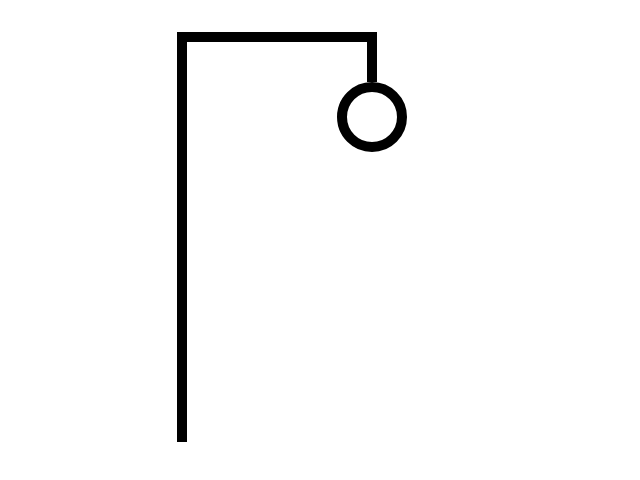
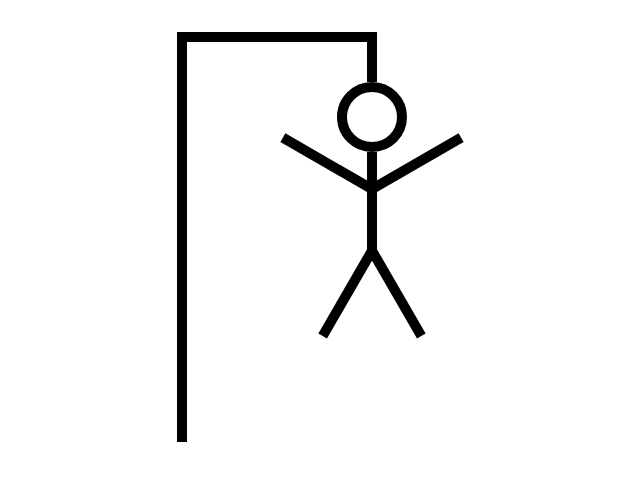
Before and after one commit to Kristina-Van/gallows-game, a React (Create React App) app: page / in a window 1280 px wide. Shown: the top 480 px of the page, without its empty margins (423-1063 px from the left). Built offline with nearby package versions, Linux system fonts and the light colour scheme.

Commit message:
updated gallows game

```diff
--- a/src/components/Hangman.tsx
+++ b/src/components/Hangman.tsx
@@ -9,13 +9,77 @@ const head = (<div style={{
 }}/>
 )
 const body = (<div style={{
-    width: "50px"
+    width: "10px",
+    height: "100px",
+    background: "black",
+    position: "absolute",
+    top: "120px",
+    right: 0,
 }}/>)
+const rightArm = (
+    <div
+        style={{
+            width: "100px",
+            height: "10px",
+            background: "black",
+            position: "absolute",
+            top: "150px",
+            right: "-100px",
+            rotate: "-30deg",
+            transformOrigin: "left bottom",
+        }}
+    />
+)
+const leftArm = (
+    <div
+        style={{
+            width: "100px",
+            height: "10px",
+            background: "black",
+            position: "absolute",
+            top: "150px",
+            right: "10px",
+            rotate: "30deg",
+            transformOrigin: "right bottom",
+        }}
+    />
+)
+const leftLeg = (
+    <div
+        style={{
+            width: "100px",
+            height: "10px",
+            background: "black",
+            position: "absolute",
+            top: "210px",
+            right: 0,
+            rotate: "-60deg",
+            transformOrigin: "right bottom",
+        }}
+    />
+)
+const rightLeg = (
+    <div
+        style={{
+            width: "100px",
+            height: "10px",
+            background: "black",
+            position: "absolute",
+            top: "210px",
+            right: "-90px",
+            rotate: "60deg",
+            transformOrigin: "left bottom",
+        }}
+    />)
 export function Hangman() {
     return (
         <div style={{position: "relative"}}>
             {head}
             {body}
+            {rightArm}
+            {leftArm}
+            {leftLeg}
+            {rightLeg}
             <div style={{
                 height: "50px",
                 width: "10px",
```
